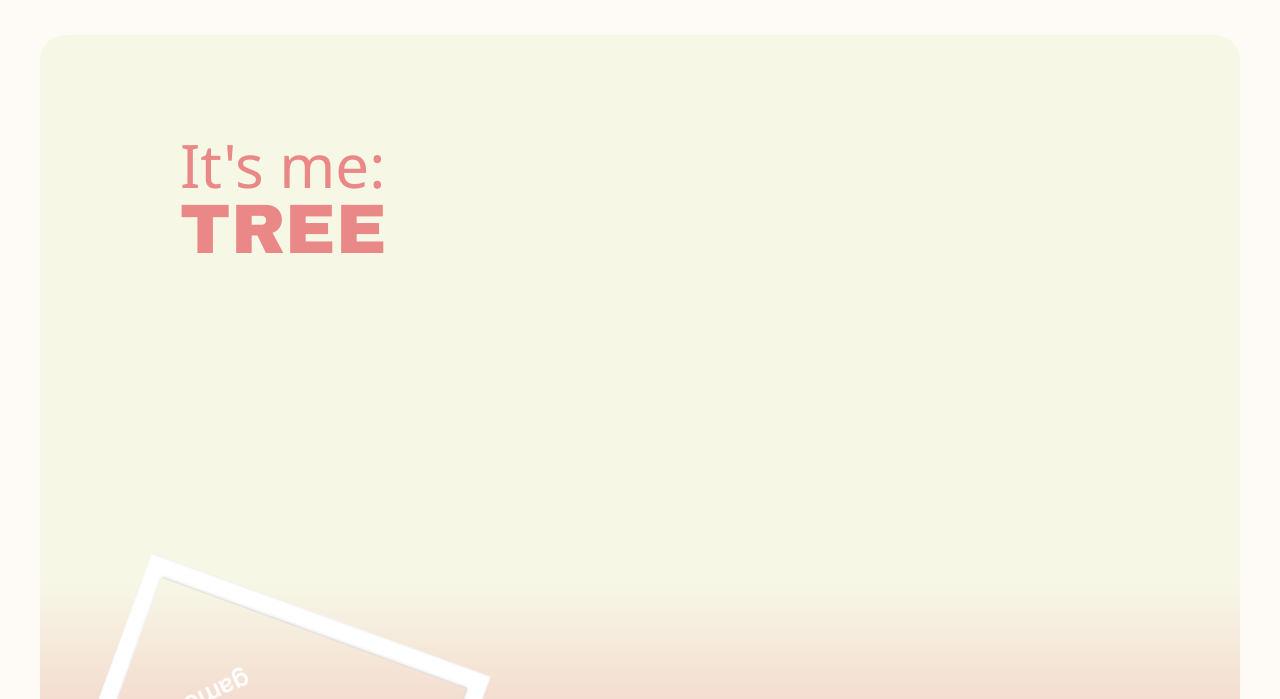
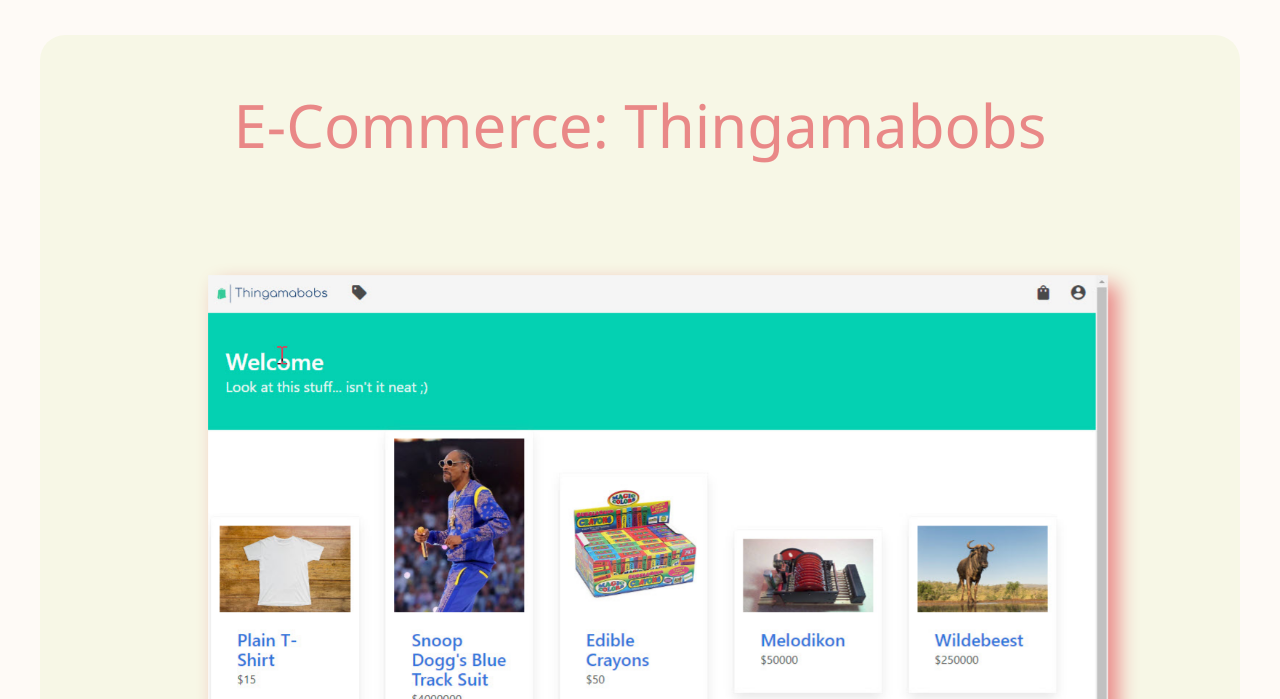
Before and after one commit to treecao/portfolio, a plain HTML site: page index.html in a window 1280 px wide. Shown: the part 3381-4080 px from the top of the page. Drawn offline with Linux system fonts and the light colour scheme.

Commit message:
add ecommerce

```diff
--- a/index.html
+++ b/index.html
@@ -65,6 +65,12 @@
             </a>
         </section>
 
+        <section class="css-snippet-section"> <!--lyric translator project-->
+            <h2 class="css-snippet"> E-Commerce: Thingamabobs</h2>
+            <a href="https://treethingamabobs.herokuapp.com/" target="_blank" > <img src="assets/Images/thingamabobs.jpg" class="cheat">
+            </a>
+        </section>
+
         <section id="about" class="about-section"> <!--about me bouncing text & image-->
             <h2 class="about">It's me: <div class="bouncing-text">
                 <div class="t">T</div>
```
Also changed, not shown: assets/Images/thingamabobs.jpg (added).
